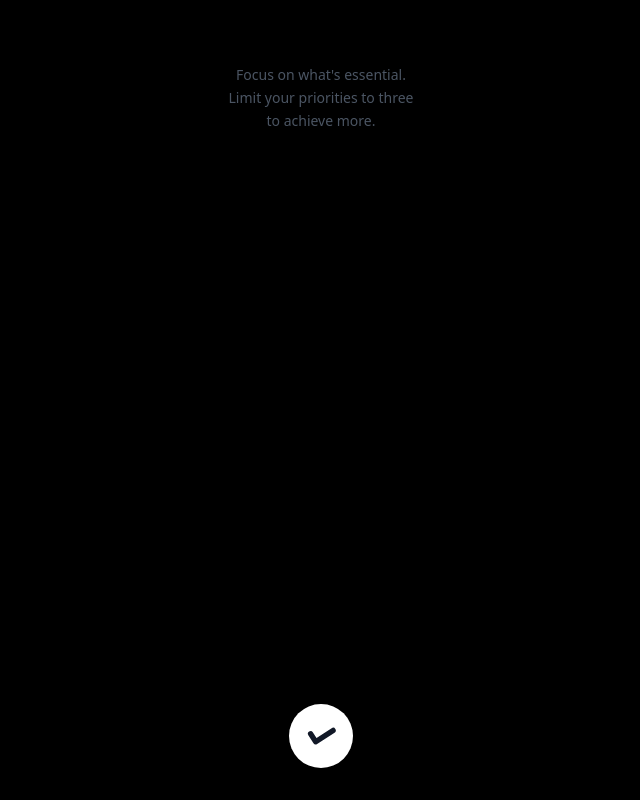
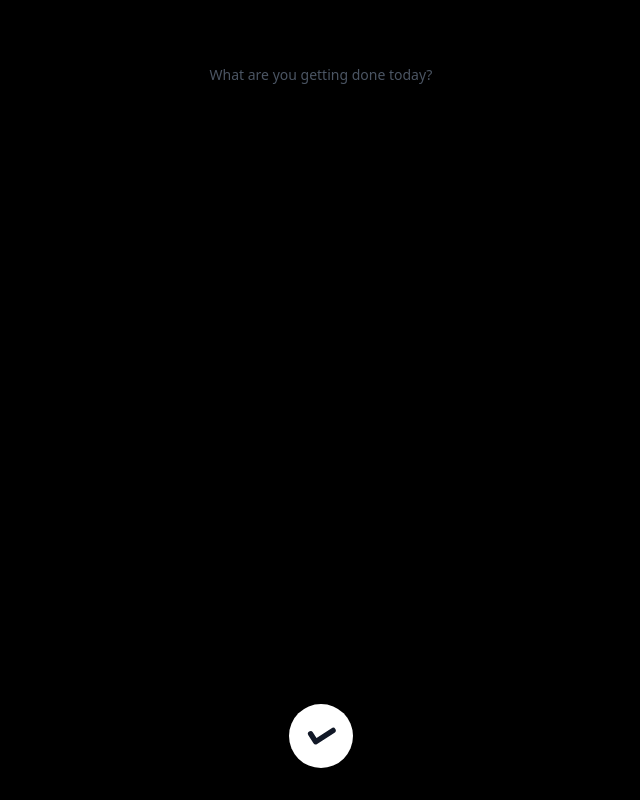
Before and after one commit to Unwindmeinstead/Do-Done, a React (Create React App) app: page / in a window 1280 px wide. Shown: the whole page, without its empty margins (319-959 px from the left). Built offline with nearby package versions, Linux system fonts and the light colour scheme.

Commit message:
Replace focus text with motivational question
- Changed empty state text from 'Focus on what's essential...' to 'What are you getting done today?'
- More direct and motivational phrasing
- Encourages immediate action and planning

```diff
--- a/src/App.js
+++ b/src/App.js
@@ -177,9 +177,7 @@ export default function MinimalistTodo() {
         {todos.length === 0 ? (
           <div className="text-center py-16">
             <p className="text-gray-600 text-sm font-light leading-relaxed">
-              Focus on what's essential.<br />
-              Limit your priorities to three<br />
-              to achieve more.
+              What are you getting done today?
             </p>
           </div>
         ) : (
```
